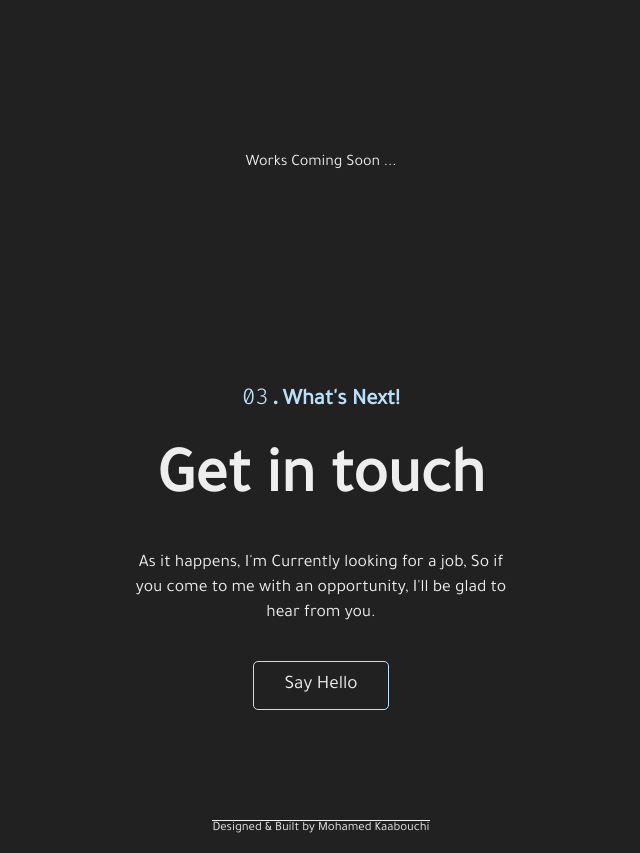
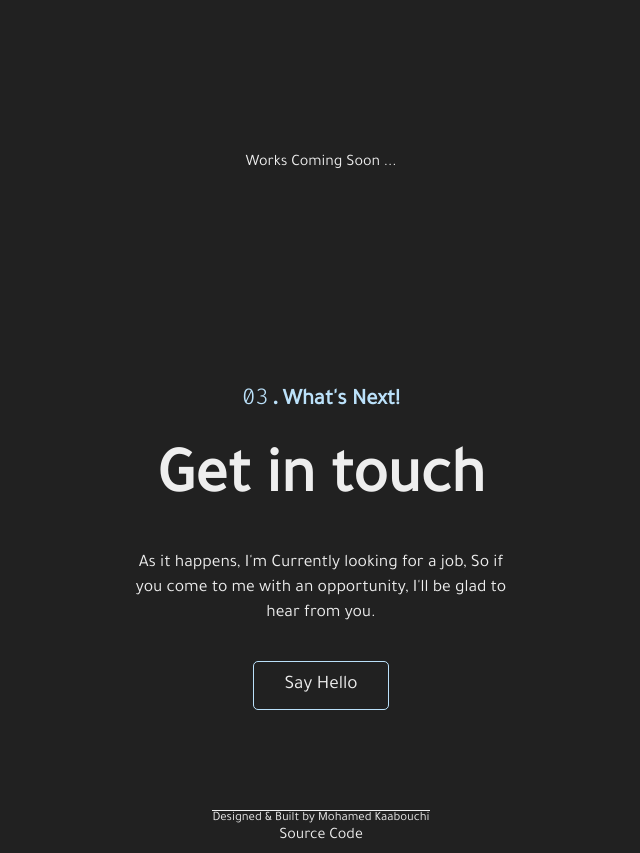
Before and after one commit to nimjakaaa/portfolio, a website built with webpack: page src/template.html in a window 1280 px wide. Shown: the part 1797-2650 px from the top of the page, without its empty margins (319-959 px from the left). Built offline with nearby package versions, Linux system fonts and the light colour scheme.

Commit message:
Add source code link

```diff
--- a/src/components/footer/Footer.css
+++ b/src/components/footer/Footer.css
@@ -9,3 +9,10 @@
     border-top: solid .5px;
     font-size: 0.8rem;
 }
+#footer a{
+    text-decoration: none;
+}
+#footer span:hover {
+    color: var(--light-blue);
+    cursor: pointer;
+}
--- a/src/components/footer/Footer.js
+++ b/src/components/footer/Footer.js
@@ -3,6 +3,7 @@ import './Footer.css';
 const Footer = () => {
     const template = `
         <p>Designed & Built by Mohamed Kaabouchi</p>
+        <a href="https://github.com/nimjakaaa/portfolio.git"><span>Source Code</span></a>
     `;
 
     return template;
```
Also changed, not shown: dist/index.html, src/assets/icons/index.js (line endings or trailing spaces).
